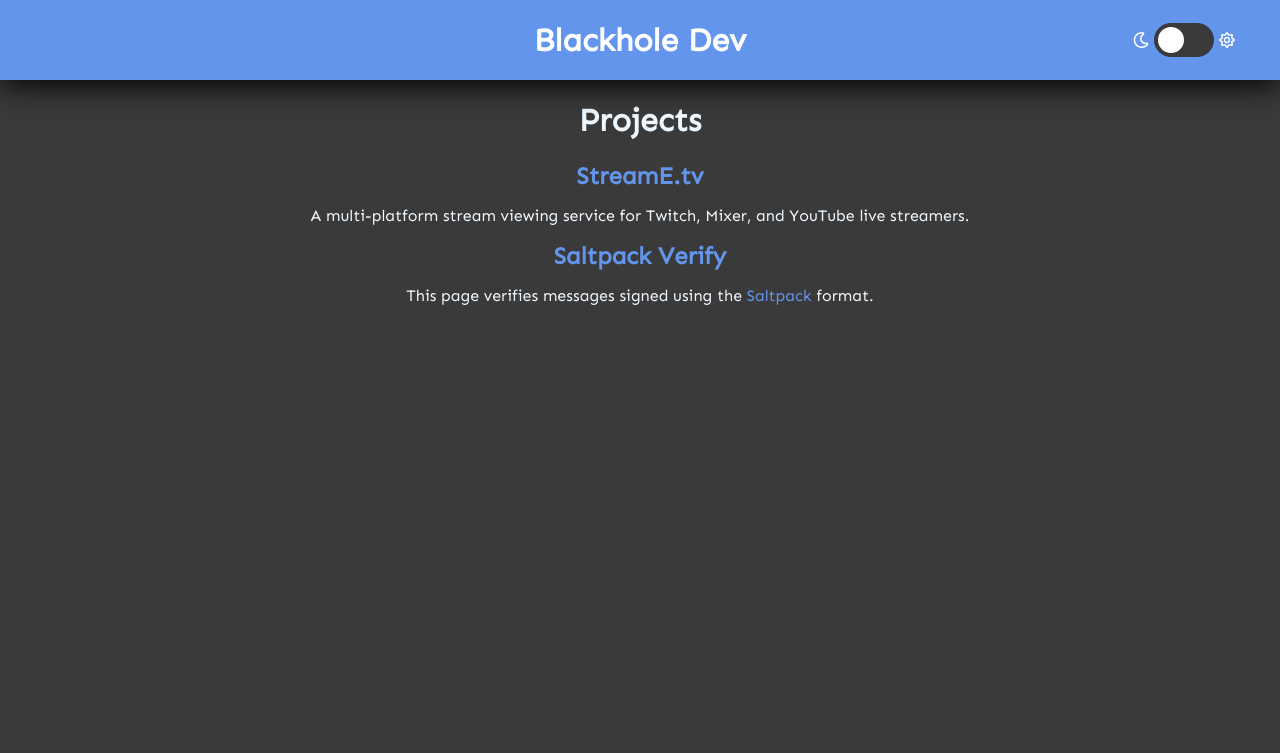
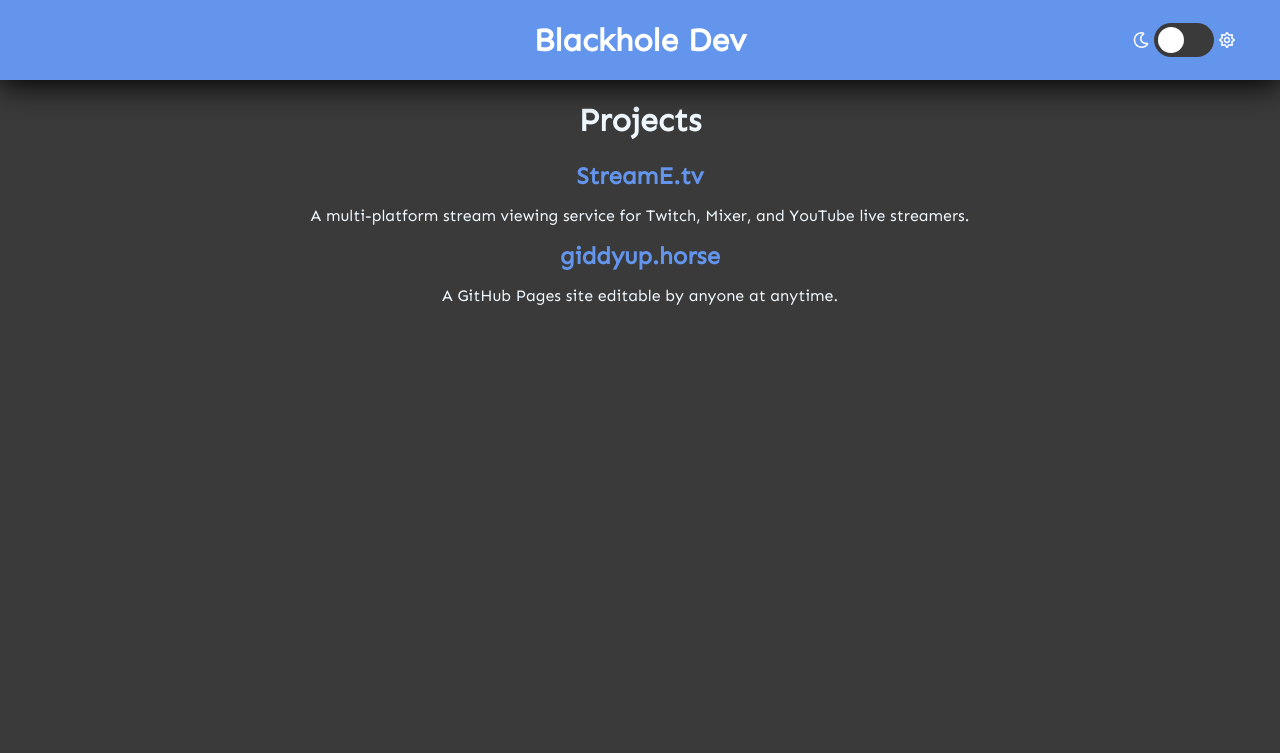
Before and after one commit to rickjerrity/blackholeDev, a Gatsby site: page /projects in a window 1280 px wide. Shown: the top 753 px of the page. Built offline with nearby package versions, Linux system fonts and the light colour scheme; Gatsby itself is replaced by a stand-in of ours.

Commit message:
Added link on projects page to giddyup.horse

```diff
--- a/src/pages/projects.js
+++ b/src/pages/projects.js
@@ -1,5 +1,4 @@
 import React from 'react';
-import { Link } from 'gatsby';
 
 import Layout from 'components/Layout';
 
@@ -18,14 +17,12 @@
         <p>A multi-platform stream viewing service for Twitch, Mixer, and YouTube live streamers.</p>
       </div>
       <div className="centeredContent">
-        <Link to="/saltpack-verify">
-          <h2 className="linkTitle">Saltpack Verify</h2>
-        </Link>
+        <a href="https://giddyup.horse">
+          <h2 className="linkTitle">giddyup.horse</h2>
+        </a>
       </div>
       <div className="centeredContent">
-        <p>
-          This page verifies messages signed using the <a href="https://saltpack.org/">Saltpack</a> format.
-        </p>
+        <p>A GitHub Pages site editable by anyone at anytime.</p>
       </div>
     </Layout>
   );
```
